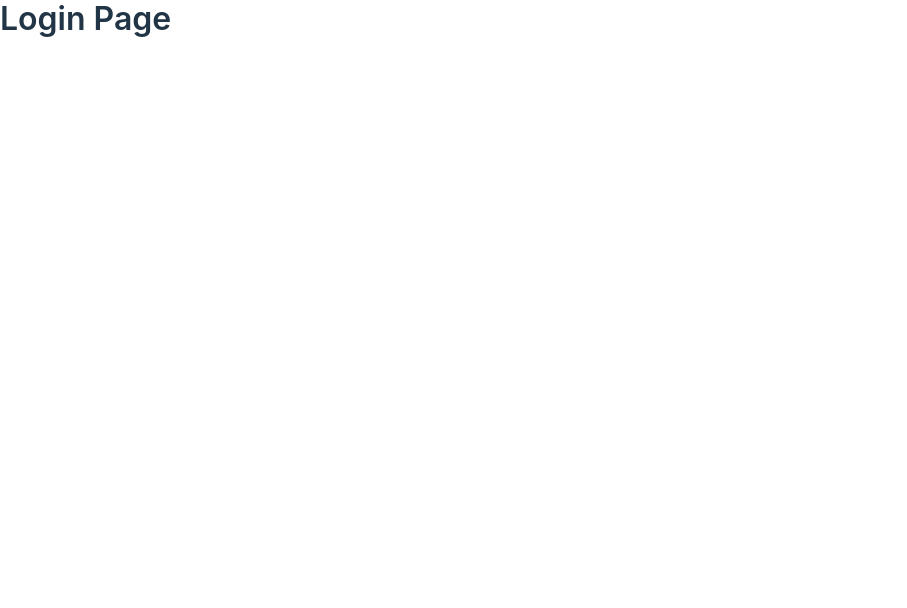
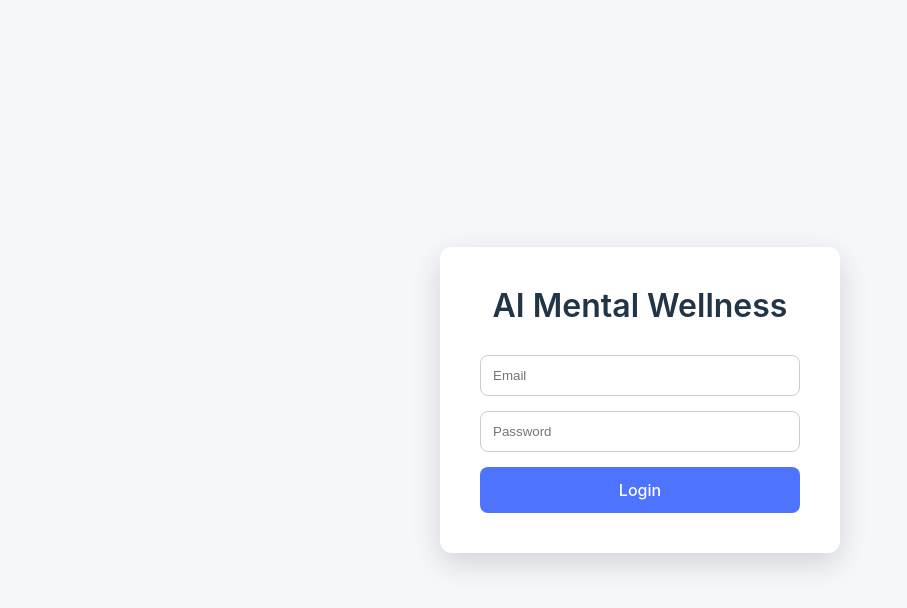
Before and after one commit to HimanshuKumar356/mental-health-chatbot, a React (Vite) app in the folder frontend/mental_health_chatbot/: page /login in a window 1280 px wide. Shown: the top 608 px of the page, without its empty margins (0-907 px from the left). Built offline with nearby package versions, Linux system fonts and the light colour scheme.

Commit message:
feat: implement React login with JWT authentication

```diff
--- a/frontend/mental_health_chatbot/src/api/auth.js
+++ b/frontend/mental_health_chatbot/src/api/auth.js
@@ -0,0 +1,24 @@
+import api from "./api";
+
+export const loginUser = async (email, password) => {
+
+    const response = await api.post(
+        "/auth/login",
+        {
+            email,
+            password
+        }
+    );
+
+    return response.data;
+};
+
+export const registerUser = async (data) => {
+
+    const response = await api.post(
+        "/auth/register",
+        data
+    );
+
+    return response.data;
+};
--- a/frontend/mental_health_chatbot/src/context/AuthContext.jsx
+++ b/frontend/mental_health_chatbot/src/context/AuthContext.jsx
@@ -3,32 +3,60 @@ import { createContext, useContext, useState } from "react";
 const AuthContext = createContext();
 
 export function AuthProvider({ children }) {
+
     const [token, setToken] = useState(
         localStorage.getItem("token")
     );
 
-    const login = (jwt) => {
+    const [user, setUser] = useState(
+        JSON.parse(localStorage.getItem("user"))
+    );
+
+    const login = (jwt, userData) => {
+
         localStorage.setItem("token", jwt);
+
+        localStorage.setItem(
+            "user",
+            JSON.stringify(userData)
+        );
+
         setToken(jwt);
+
+        setUser(userData);
+
     };
 
     const logout = () => {
+
         localStorage.removeItem("token");
+
+        localStorage.removeItem("user");
+
         setToken(null);
+
+        setUser(null);
+
     };
 
     return (
+
         <AuthContext.Provider
             value={{
                 token,
+                user,
                 login,
                 logout,
                 isAuthenticated: !!token
             }}
         >
+
             {children}
+
         </AuthContext.Provider>
+
     );
+
 }
 
 export const useAuth = () => useContext(AuthContext);
--- a/frontend/mental_health_chatbot/src/pages/Login.jsx
+++ b/frontend/mental_health_chatbot/src/pages/Login.jsx
@@ -1,5 +1,126 @@
+import { useState } from "react";
+
+import { useNavigate } from "react-router-dom";
+
+import { loginUser } from "../api/auth";
+
+import { useAuth } from "../context/AuthContext";
+
+import "../styles/login.css";
+
 export default function Login() {
-    return (
-        <h1>Login Page</h1>
+
+    const navigate = useNavigate();
+
+    const { login } = useAuth();
+
+    const [email, setEmail] = useState("");
+
+    const [password, setPassword] = useState("");
+
+    const [error, setError] = useState("");
+
+    const handleSubmit = async (e) => {
+
+        e.preventDefault();
+
+        try{
+
+            const data = await loginUser(
+                email,
+                password
+            );
+
+            login(
+                data.token,
+                data.user
+            );
+
+            navigate("/dashboard");
+
+        }
+
+        catch(err){
+
+            setError(
+                err.response?.data?.error ||
+                "Login failed."
+            );
+
+        }
+
+    };
+
+    return(
+
+        <div className="login-container">
+
+            <form
+                className="login-card"
+                onSubmit={handleSubmit}
+            >
+
+                <h1>
+
+                    AI Mental Wellness
+
+                </h1>
+
+                <input
+
+                    type="email"
+
+                    placeholder="Email"
+
+                    value={email}
+
+                    onChange={(e)=>setEmail(e.target.value)}
+
+                    required
+
+                />
+
+                <input
+
+                    type="password"
+
+                    placeholder="Password"
+
+                    value={password}
+
+                    onChange={(e)=>setPassword(e.target.value)}
+
+                    required
+
+                />
+
+                {
+
+                    error &&
+
+                    <p
+                        style={{
+                            color:"red",
+                            marginBottom:"10px"
+                        }}
+                    >
+
+                        {error}
+
+                    </p>
+
+                }
+
+                <button>
+
+                    Login
+
+                </button>
+
+            </form>
+
+        </div>
+
     );
+
 }
--- /dev/null
+++ b/frontend/mental_health_chatbot/src/styles/login.css
@@ -0,0 +1,51 @@
+.login-container{
+    min-height:100vh;
+    display:flex;
+    justify-content:center;
+    align-items:center;
+    background:#f5f7fb;
+}
+
+.login-card{
+
+    width:400px;
+
+    background:white;
+
+    padding:40px;
+
+    border-radius:12px;
+
+    box-shadow:0 10px 30px rgba(0,0,0,.15);
+
+}
+
+.login-card h1{
+
+    text-align:center;
+
+    margin-bottom:30px;
+
+}
+
+.login-card input{
+
+    width:100%;
+
+    padding:12px;
+
+    margin-bottom:15px;
+
+    border-radius:8px;
+
+    border:1px solid #ccc;
+
+}
+
+.login-card button{
+
+    width:100%;
+
+    padding:12px;
+
+}
```
